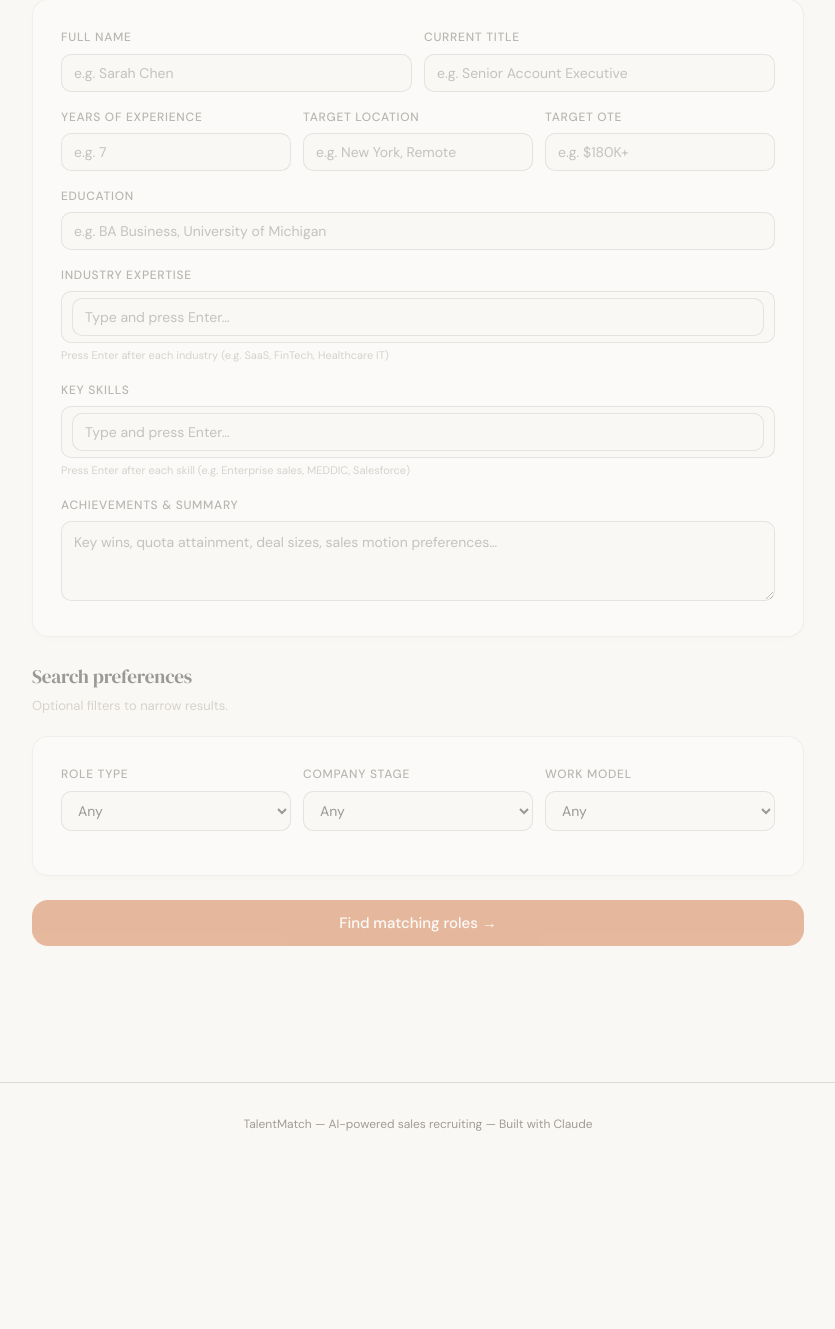
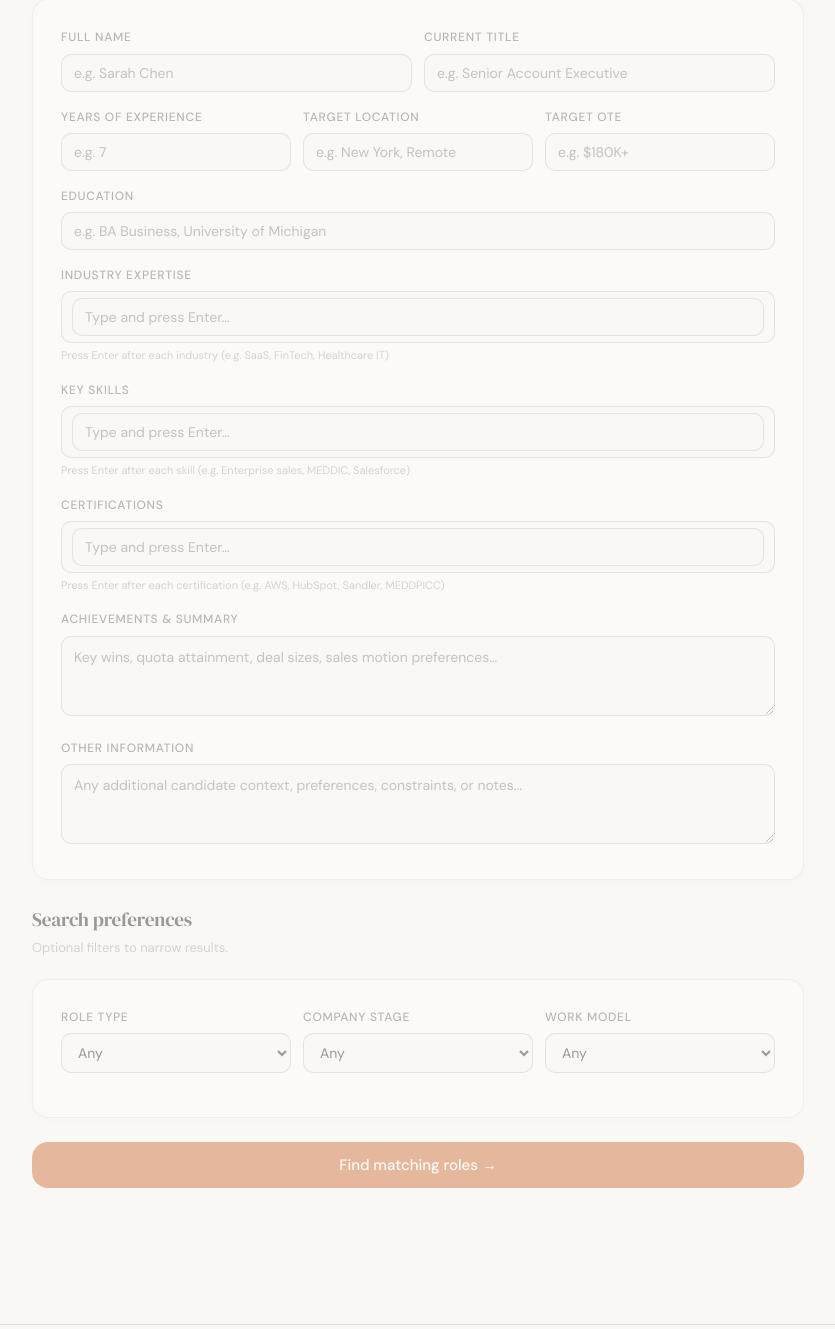
Before and after one commit to tvance100/recruiter-agent, a Flask app: page / in a window 1280 px wide. Shown: the part 1099-2428 px from the top of the page, without its empty margins (222-1057 px from the left). Before the commit the page ends 2230 px from the top, so only its background shows below. Run offline with Flask 3, Linux system fonts and the light colour scheme.

Commit message:
”UI Updates”

```diff
--- a/app.py
+++ b/app.py
@@ -108,15 +108,18 @@ Use this exact schema:
   "yearsExperience": "",
   "location": "",
   "education": "",
+  "certifications": [],
   "industries": [],
   "skills": [],
-  "achievements": ""
+  "achievements": "",
+  "otherInfo": ""
 }
 - "title": most recent job title
 - "yearsExperience": estimate total years in sales/professional work as a number string
 - "location": city/state or "Remote" if applicable
 - "industries": array of industry verticals the candidate has worked in (e.g. ["SaaS", "FinTech"])
 - "skills": array of sales skills, methodologies, tools (e.g. ["Enterprise sales", "MEDDIC", "Salesforce"])
+- "certifications": array of relevant professional certifications, licenses, or training credentials
 - "achievements": 2-3 sentence summary of standout accomplishments, quota performance, deal sizes"""
 
     try:
@@ -174,6 +177,7 @@ def match_jobs():
 
     industries_s = _comma_join_field(body, "industries")
     skills_s = _comma_join_field(body, "skills")
+    certs_s = _comma_join_field(body, "certifications")
 
     profile_lines = [
         body.get("name") and f"Candidate: {body['name']}",
@@ -182,9 +186,11 @@ def match_jobs():
         body.get("location") and f"Target location: {body['location']}",
         body.get("targetComp") and f"Target OTE: {body['targetComp']}",
         body.get("education") and f"Education: {body['education']}",
+        certs_s and f"Certifications: {certs_s}",
         industries_s and f"Industry expertise: {industries_s}",
         skills_s and f"Key skills: {skills_s}",
         body.get("achievements") and f"Achievements: {body['achievements']}",
+        body.get("otherInfo") and f"Other candidate context: {body['otherInfo']}",
         body.get("preferredRole") and f"Preferred role type: {body['preferredRole']}",
         body.get("companyStage") and f"Company stage preference: {body['companyStage']}",
         body.get("workModel") and f"Work model preference: {body['workModel']}",
--- a/templates/index.html
+++ b/templates/index.html
@@ -480,8 +480,17 @@ footer { text-align: center; padding: 2rem; font-size: 12px; color: var(--ink-mu
         <div class="field-hint">Press Enter after each skill (e.g. Enterprise sales, MEDDIC, Salesforce)</div>
       </div>
       <div class="field">
+        <label>Certifications</label>
+        <div class="tag-wrap" id="cert-wrap"><input class="tag-input" id="cert-input" placeholder="Type and press Enter…" /></div>
+        <div class="field-hint">Press Enter after each certification (e.g. AWS, HubSpot, Sandler, MEDDPICC)</div>
+      </div>
+      <div class="field">
         <label>Achievements &amp; summary</label>
         <textarea id="f-bio" placeholder="Key wins, quota attainment, deal sizes, sales motion preferences…"></textarea>
+      </div>
+      <div class="field">
+        <label>Other information</label>
+        <textarea id="f-other" placeholder="Any additional candidate context, preferences, constraints, or notes..."></textarea>
       </div>
     </div>
 
@@ -543,7 +552,7 @@ footer { text-align: center; padding: 2rem; font-size: 12px; color: var(--ink-mu
 <footer>TalentMatch &mdash; AI-powered sales recruiting &mdash; Built with Claude</footer>
 
 <script>
-const industries = [], skills = [];
+const industries = [], skills = [], certifications = [];
 
 /* ── Tag inputs ── */
 function setupTags(inputId, wrapId, arr) {
@@ -554,6 +563,7 @@ function setupTags(inputId, wrapId, arr) {
     if (e.key === 'Enter' && inp.value.trim()) {
       e.preventDefault();
       addTag(inp.value.trim(), wrapId, arr, inp);
+      inp.value = '';
     }
   });
 }
@@ -564,10 +574,12 @@ function addTag(val, wrapId, arr, inp) {
   const tag = document.createElement('span');
   tag.className = 'tag';
   tag.dataset.val = val;
-  tag.innerHTML = `${val} <button type="button" onclick="removeTag(this,'${wrapId}',${JSON.stringify(arr)})">×</button>`;
+  tag.innerHTML = `${val} <button type="button" onclick="removeTag(this,'${wrapId}')">×</button>`;
   wrap.insertBefore(tag, inp || wrap.lastChild);
 }
-function removeTag(btn, wrapId, arr) {
+function removeTag(btn, wrapId) {
+  const arrMap = { 'ind-wrap': industries, 'sk-wrap': skills, 'cert-wrap': certifications };
+  const arr = arrMap[wrapId] || [];
   const tag = btn.parentElement;
   const idx = arr.indexOf(tag.dataset.val);
   if (idx > -1) arr.splice(idx, 1);
@@ -579,6 +591,7 @@ function clearTags(wrapId, arr) {
 }
 setupTags('ind-input', 'ind-wrap', industries);
 setupTags('sk-input', 'sk-wrap', skills);
+setupTags('cert-input', 'cert-wrap', certifications);
 
 /* ── Drag & drop ── */
 const zone = document.getElementById('upload-zone');
@@ -615,10 +628,13 @@ function populateForm(d) {
   if (d.location) document.getElementById('f-location').value = d.location;
   if (d.education) document.getElementById('f-edu').value = d.education;
   if (d.achievements) document.getElementById('f-bio').value = d.achievements;
+  if (d.otherInfo) document.getElementById('f-other').value = d.otherInfo;
   clearTags('ind-wrap', industries);
   clearTags('sk-wrap', skills);
+  clearTags('cert-wrap', certifications);
   (d.industries || []).forEach(v => addTag(v, 'ind-wrap', industries, document.getElementById('ind-input')));
   (d.skills || []).forEach(v => addTag(v, 'sk-wrap', skills, document.getElementById('sk-input')));
+  (d.certifications || []).forEach(v => addTag(v, 'cert-wrap', certifications, document.getElementById('cert-input')));
 }
 
 function showStatus(type, msg) {
@@ -673,7 +689,9 @@ async function runSearch() {
     education: document.getElementById('f-edu').value.trim(),
     industries: [...industries],
     skills: [...skills],
+    certifications: [...certifications],
     achievements: bio,
+    otherInfo: document.getElementById('f-other').value.trim(),
     preferredRole: document.getElementById('p-role').value,
     companyStage: document.getElementById('p-stage').value,
     workModel: document.getElementById('p-model').value,
```
